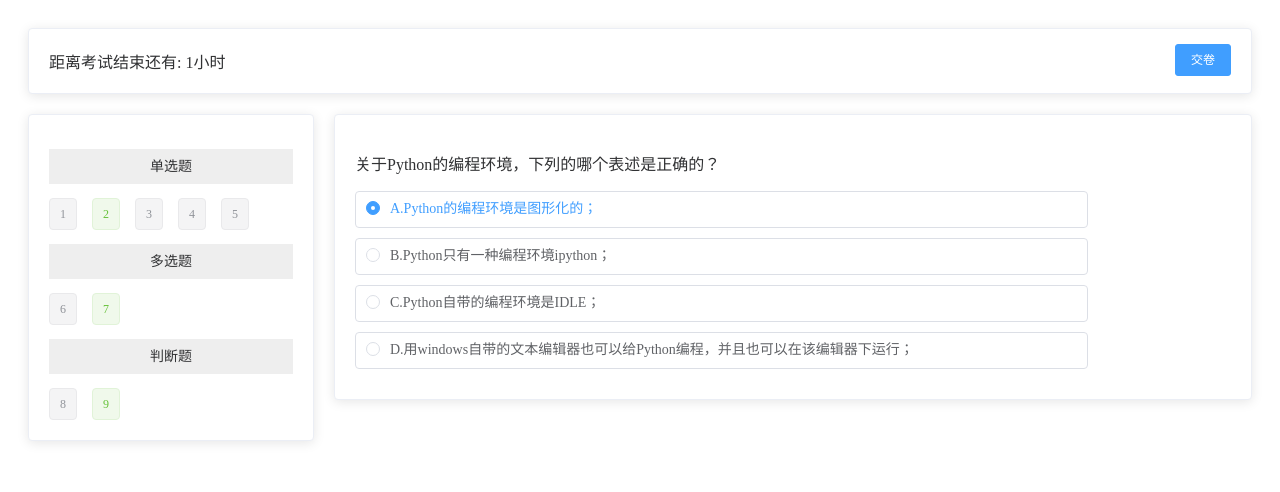
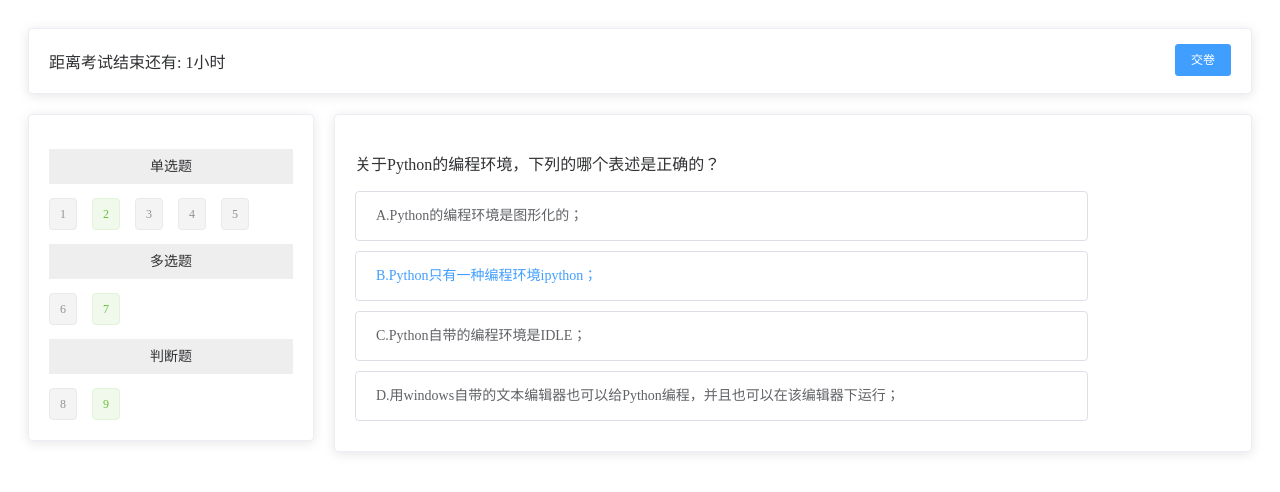
Before and after one commit to hhdyhaha/exam-sys, a Vue app: page /online/OlineExam/CommonExam in a window 1280 px wide. Shown: the top 492 px of the page. Built offline with nearby package versions, Linux system fonts and the light colour scheme; no server answers.

Commit message:
修改边框label高度

```diff
--- a/src/components/CommonExam.vue
+++ b/src/components/CommonExam.vue
@@ -61,11 +61,11 @@
           >
             <p>关于Python的编程环境，下列的哪个表述是正确的？</p>
             <div class="option-radio-button">
-              <el-radio-group v-model="radio1" >
-              <el-radio class="radio-button" label="上海">A.Python的编程环境是图形化的；</el-radio>
-              <el-radio class="radio-button" label="北京">B.Python只有一种编程环境ipython；</el-radio>
-              <el-radio class="radio-button" label="广州">C.Python自带的编程环境是IDLE；</el-radio>
-              <el-radio class="radio-button" label="深圳">D.用windows自带的文本编辑器也可以给Python编程，并且也可以在该编辑器下运行；</el-radio>
+              <el-radio-group v-model="radio1">
+              <el-radio  class="radio-button1" label="上海">A.Python的编程环境是图形化的；</el-radio>
+              <el-radio  class="radio-button1" label="北京">B.Python只有一种编程环境ipython；</el-radio>
+              <el-radio  class="radio-button1" label="广州">C.Python自带的编程环境是IDLE；</el-radio>
+              <el-radio  class="radio-button1" label="深圳">D.用windows自带的文本编辑器也可以给Python编程，并且也可以在该编辑器下运行；</el-radio>
             </el-radio-group>
             </div>
           </el-card>
@@ -79,7 +79,7 @@
 export default {
   data () {
       return {
-        radio1: '上海',
+        radio1: '北京',
         radio2: '上海',
         radio3: '上海',
         radio4: '上海'
@@ -88,7 +88,7 @@ export default {
 };
 </script>
 
-<style lang="less" >
+<style lang="less" scope>
 .CommonExam {
   padding: 20px;
 }
@@ -115,7 +115,7 @@ export default {
   }
 }
 
-.radio-button{
+.radio-button1{
   width:80%;
   display: inline-block;
   padding: 9px 20px 9px 10px;
@@ -128,7 +128,11 @@ export default {
   white-space: nowrap;
 }
 // 去除radio小圆点 在全局css样式中写样式（在组件的局部样式中写似乎不起作用）
-.el-radio__input{
+#defaultImages .el-radio__input{
     display: none;
 }
+// 修改边框label高度
+.el-radio__label{
+    line-height: 30px;
+  }
 </style>
```
